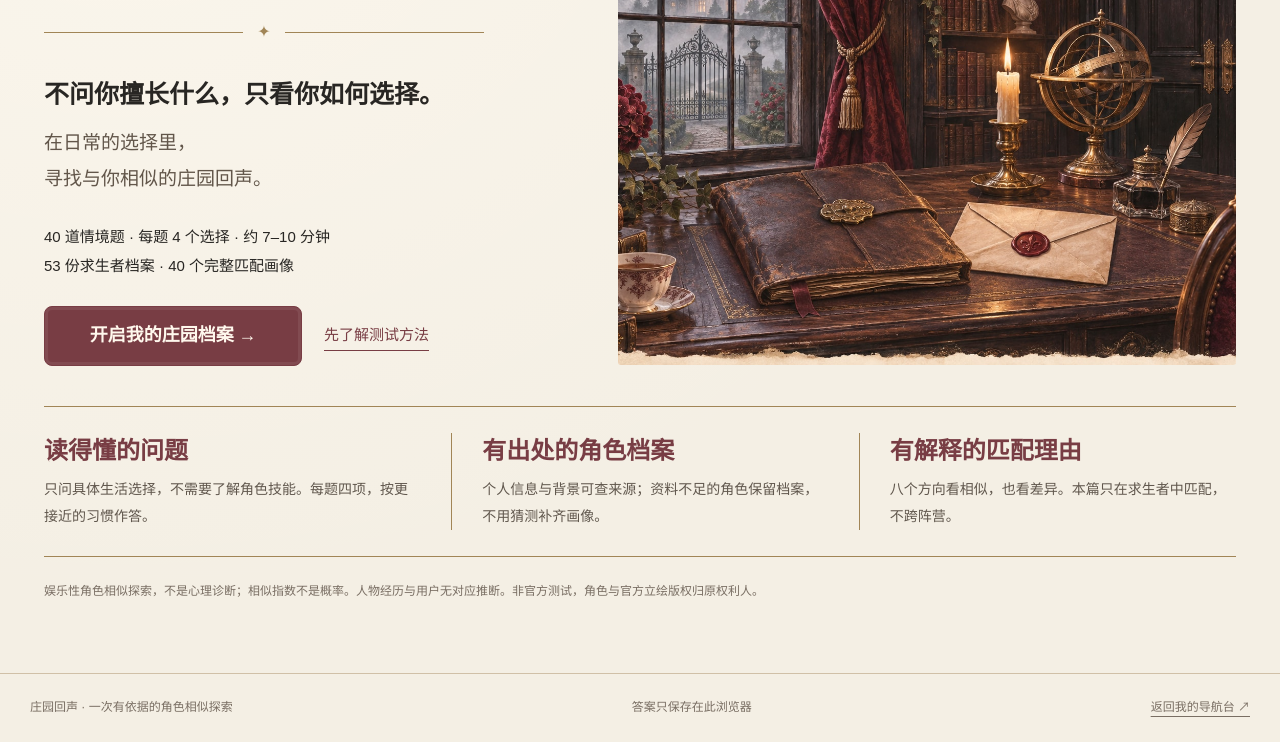
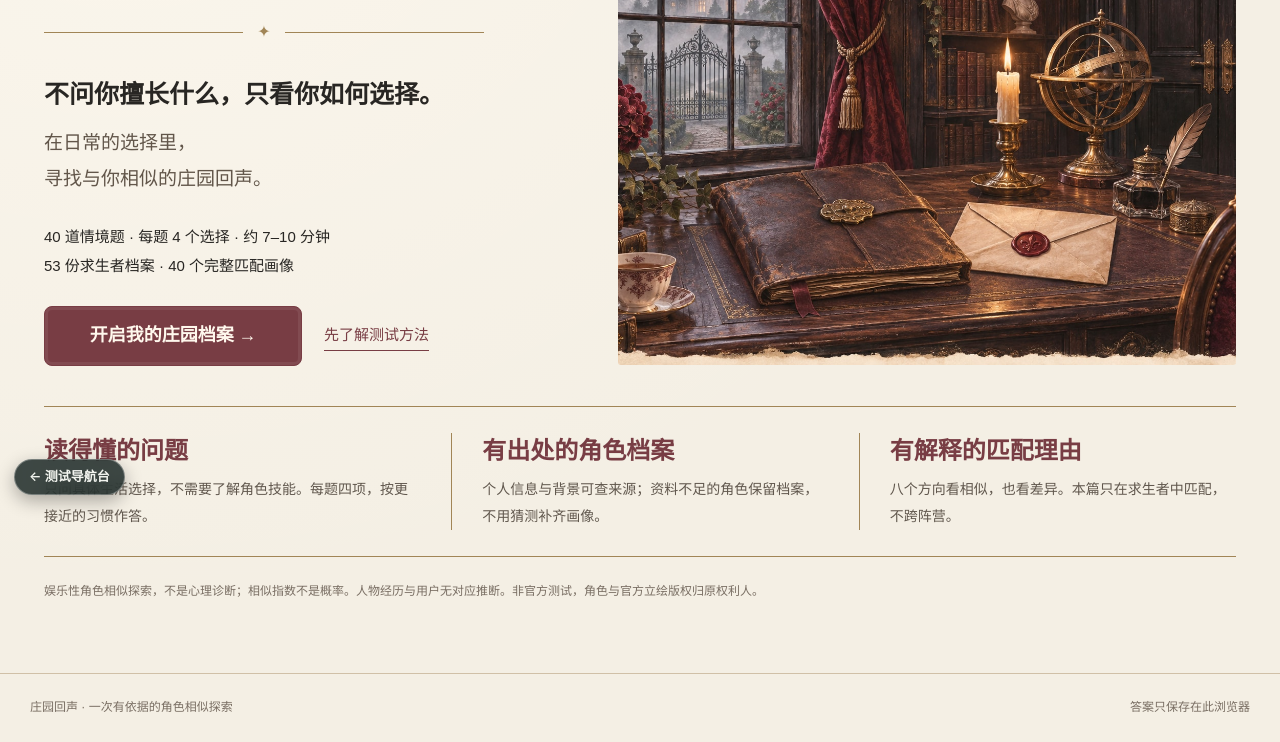
Before and after one commit to anduhello/quiz, a plain HTML site: page idv-survivor/index.html in a window 1280 px wide. Shown: the part 291-1033 px from the top of the page. Drawn offline with Linux system fonts and the light colour scheme.

```diff
--- a/idv-survivor/index.html
+++ b/idv-survivor/index.html
@@ -1,3 +1,3 @@
 <!doctype html>
 <html lang="zh-CN"><head><meta charset="utf-8"><meta name="viewport" content="width=device-width,initial-scale=1,viewport-fit=cover"><meta name="theme-color" content="#2c2420"><meta name="description" content="40道原创生活情境题，依据可核验的第五人格角色档案，探索你的八维选择倾向与角色相似之处。"><title>庄园回声｜求生者篇角色测试</title><link rel="icon" href="assets/key.svg" type="image/svg+xml"><link rel="stylesheet" href="style.css"><script defer src="data.js"></script><script defer src="engine.js"></script><script defer src="charts.js"></script><script defer src="narrative.js"></script><script defer src="poster.js"></script><script defer src="app.js"></script></head>
-<body><header class="topbar"><a class="brand" href="#" id="home"><svg viewBox="0 0 20 30" aria-hidden="true"><circle cx="10" cy="8" r="6"/><path d="M7 12h6l2 16H5z"/></svg>庄园回声</a><nav aria-label="主导航"><button id="archive-link">角色档案</button><button id="method-link">测试依据</button><a href="../" class="return-link">返回导航台</a></nav></header><main id="app" tabindex="-1"></main><footer class="footer"><span>庄园回声 · 一次有依据的角色相似探索</span><span>答案只保存在此浏览器</span><a href="../">返回我的导航台 ↗</a></footer><dialog id="modal"><div class="dialog-top"><span id="dialog-label">庄园档案</span><button id="close-modal" aria-label="关闭">×</button></div><div id="modal-content"></div></dialog><div id="toast" role="status" aria-live="polite"></div></body></html>
+<body><header class="topbar"><a class="brand" href="#" id="home"><svg viewBox="0 0 20 30" aria-hidden="true"><circle cx="10" cy="8" r="6"/><path d="M7 12h6l2 16H5z"/></svg>庄园回声</a><nav aria-label="主导航"><button id="archive-link">角色档案</button><button id="method-link">测试依据</button></nav></header><main id="app" tabindex="-1"></main><footer class="footer"><span>庄园回声 · 一次有依据的角色相似探索</span><span>答案只保存在此浏览器</span></footer><dialog id="modal"><div class="dialog-top"><span id="dialog-label">庄园档案</span><button id="close-modal" aria-label="关闭">×</button></div><div id="modal-content"></div></dialog><div id="toast" role="status" aria-live="polite"></div><a class="playtest-return" href="../" aria-label="返回测试导航台" style="position:fixed;left:14px;bottom:14px;z-index:2147483000;display:inline-flex;align-items:center;gap:6px;padding:9px 14px;border-radius:999px;border:1px solid rgba(255,255,255,.3);background:rgba(10,24,22,.78);color:#f2f4ef;font:600 13px/1.2 system-ui,-apple-system,'PingFang SC','Microsoft YaHei',sans-serif;text-decoration:none;backdrop-filter:blur(8px);-webkit-backdrop-filter:blur(8px);box-shadow:0 6px 18px rgba(0,0,0,.3)">&#8592; 测试导航台</a></body></html>
```
